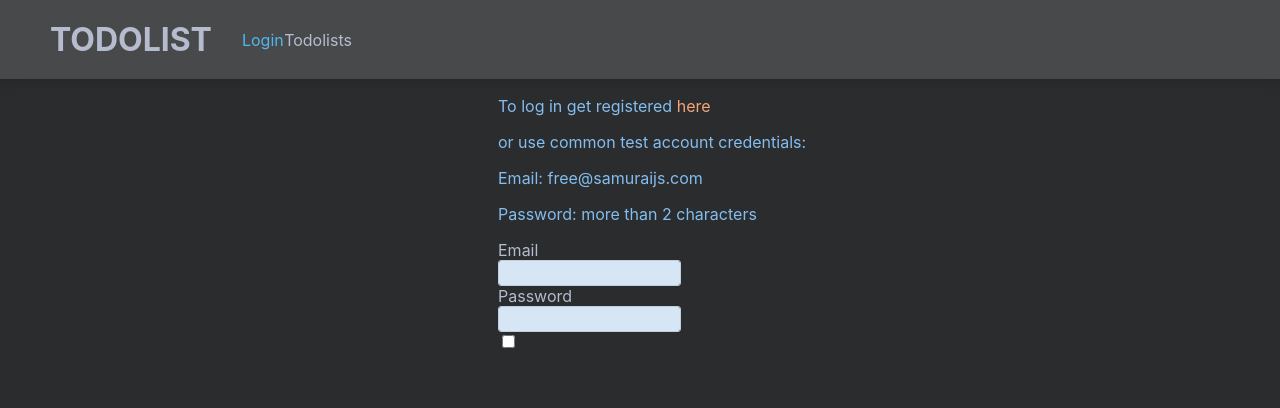
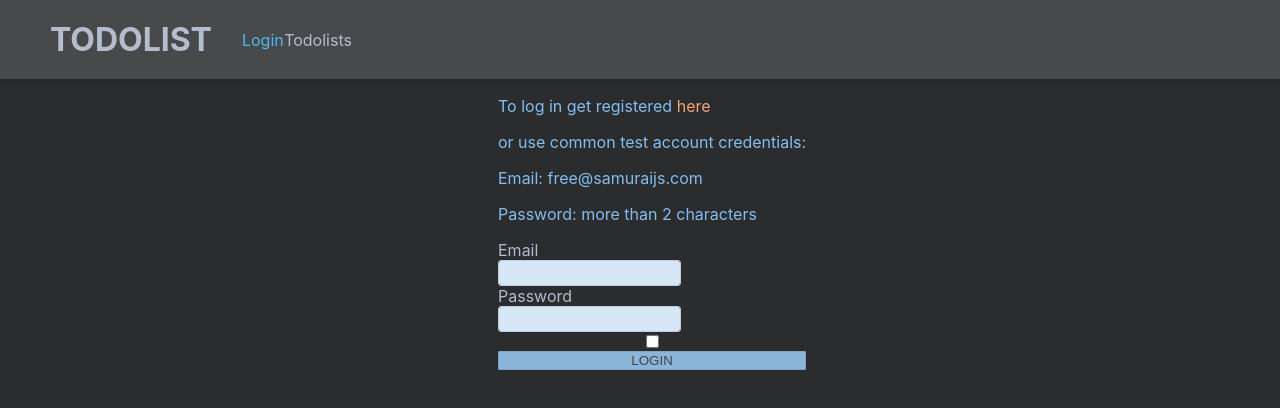
Before and after one commit to Red-K4tana/my-todolist, a React (Create React App) app: page /login in a window 1280 px wide. Shown: the top 408 px of the page. Built offline with nearby package versions, Linux system fonts and the light colour scheme.

Commit message:
launch_edit_Login

```diff
--- a/src/components/Login/Login.module.css
+++ b/src/components/Login/Login.module.css
@@ -15,5 +15,9 @@
 }
 
 .formAuthorization {
-
+    display: flex;
+    flex-direction: column;
 }
+.loginButton {
+    width: 50px;
+}
--- a/src/components/Login/Login.tsx
+++ b/src/components/Login/Login.tsx
@@ -1,6 +1,7 @@
 import React, {ChangeEvent, useState} from 'react';
 import sl from './Login.module.css';
 import {Input} from "../Input/Input";
+import {Button} from "../Button/Button";
 
 
 export const Login = () => {
@@ -49,7 +50,7 @@ export const Login = () => {
                     />
                 </div>
                 <input type={'checkbox'} value={rememberMeValue}/>
-
+                <Button name={'LOGIN'} callback={login} style={'button'}/>
             </div>
 
 
```
